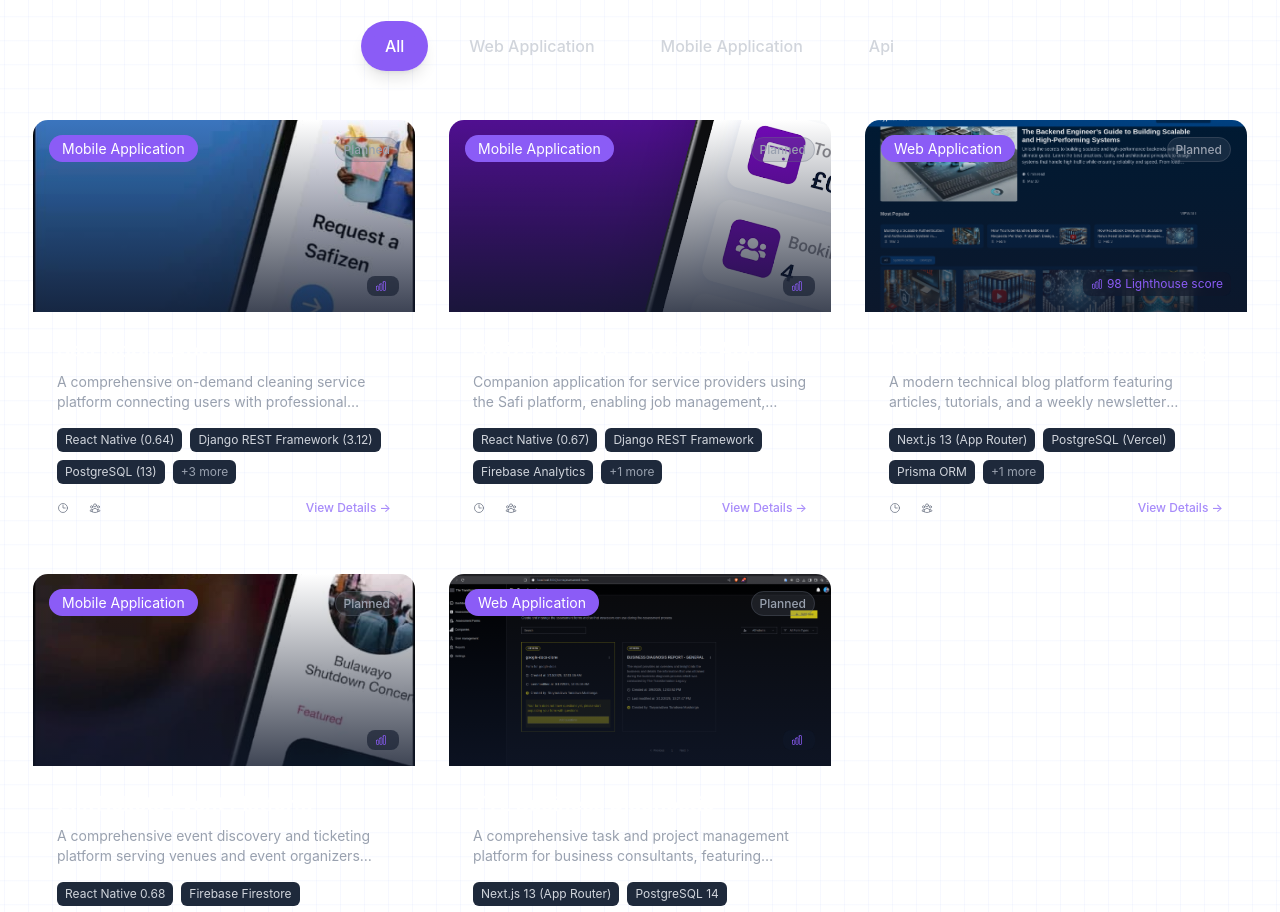
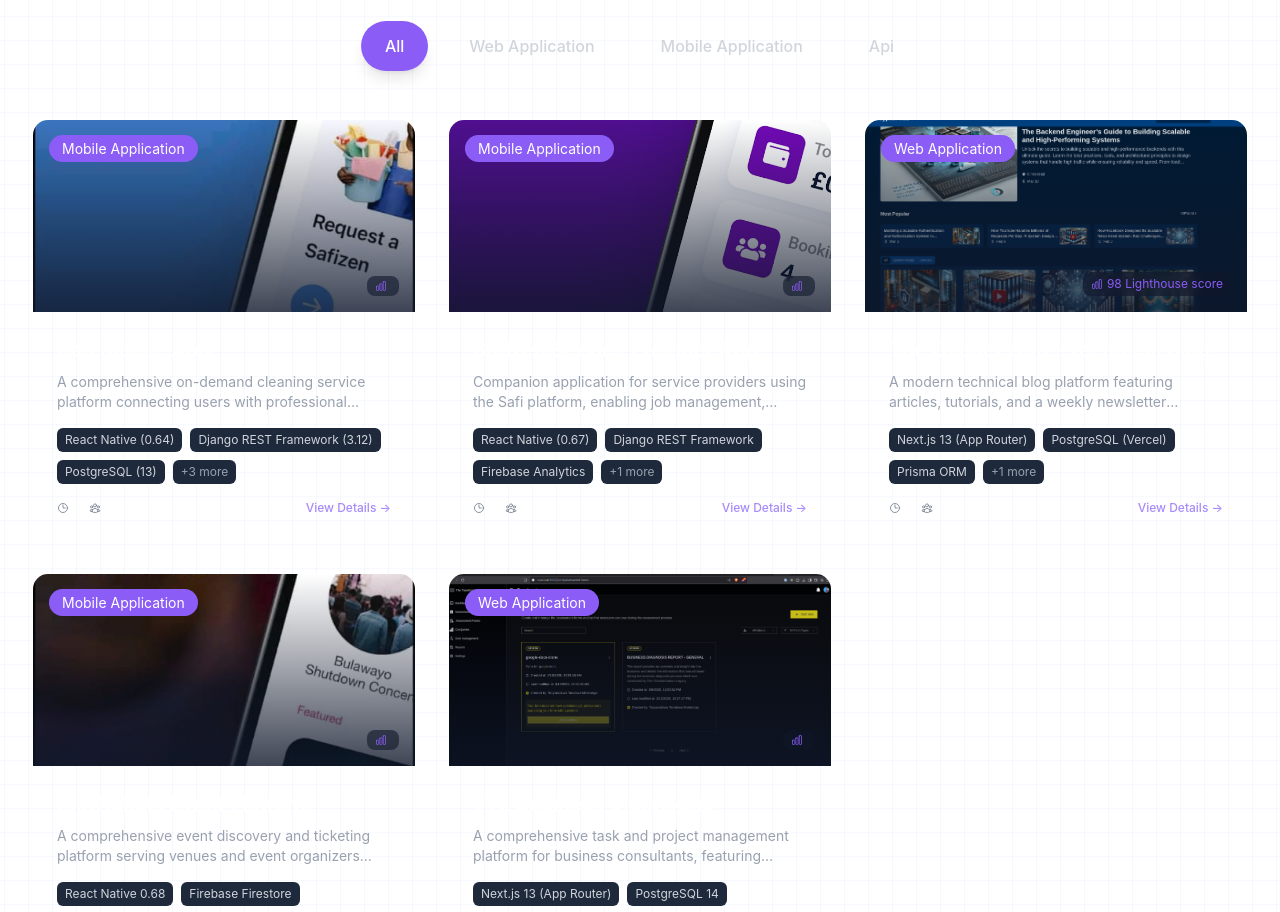
Before and after one commit to TanyaMushonga/tanyaradzwatmushonga-portifolio, a Next.js app: page / in a window 1280 px wide. Shown: the part 3100-4012 px from the top of the page. Built offline with nearby package versions, Linux system fonts and the light colour scheme.

Commit message:
refactor: Remove project status display from ProjectCard component

```diff
--- a/src/app/components/projects/projectCard.tsx
+++ b/src/app/components/projects/projectCard.tsx
@@ -45,24 +45,6 @@ const ProjectCard = ({ project, index, onSelect }: ProjectCardProps) => {
           </span>
         </div>
 
-        <div className="absolute top-4 right-4">
-          <span
-            className={`px-2 py-1 rounded-full text-xs font-medium backdrop-blur-sm ${
-              project.status === "completed"
-                ? "bg-accent-500/20 text-accent-400 border border-accent-500/30"
-                : project.status === "in-progress"
-                ? "bg-yellow-500/20 text-yellow-400 border border-yellow-500/30"
-                : "bg-gray-500/20 text-gray-400 border border-gray-500/30"
-            }`}
-          >
-            {project.status === "completed"
-              ? "Completed"
-              : project.status === "in-progress"
-              ? "In Progress"
-              : "Planned"}
-          </span>
-        </div>
-
         <div className="absolute bottom-4 right-4 flex items-center space-x-2">
           <div className="bg-dark-900/60 backdrop-blur-sm px-2 py-1 rounded-lg text-xs text-accent-400 flex items-center">
             <ChartBarIcon className="w-3 h-3 mr-1" />
@@ -70,7 +52,6 @@ const ProjectCard = ({ project, index, onSelect }: ProjectCardProps) => {
           </div>
         </div>
 
-        {/* Quick Action Overlay */}
         <div className="absolute inset-0 bg-dark-900/60 opacity-0 group-hover:opacity-100 transition-opacity duration-300 flex items-center justify-center space-x-4">
           {project?.liveUrl && (
             <motion.button
```
